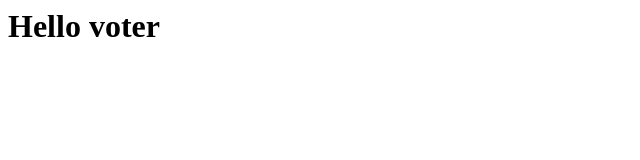
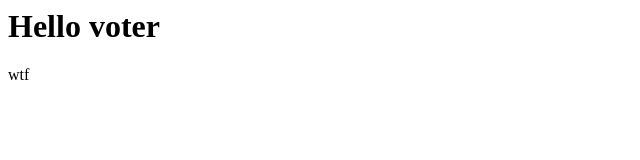
Before and after one commit to eldh/vote, a plain HTML site: page index.html in a window 1280 px wide. Shown: the full height of the page, 0-640 px from the left. Drawn offline with Linux system fonts and the light colour scheme.

Commit message:
trigger change

```diff
--- a/index.html
+++ b/index.html
@@ -3,5 +3,7 @@
 </head>
 <body>
 <h1>Hello voter</h1>
+
+wtf
 </body>
 </html>
```
